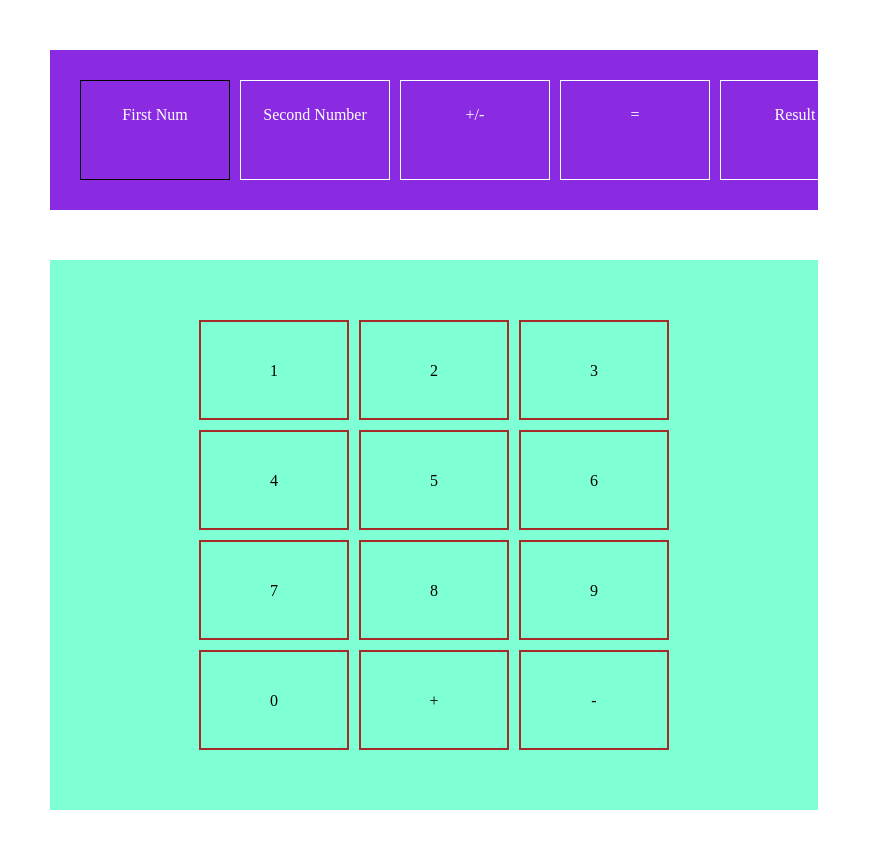
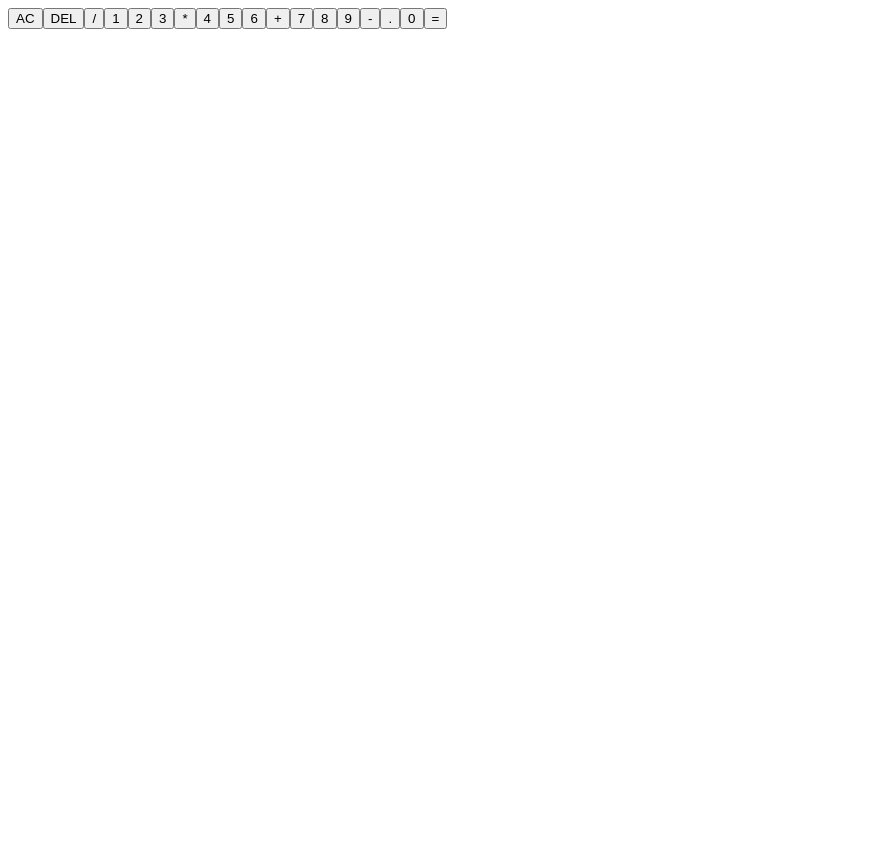
Before and after one commit to elvisonob/Arithmetic-App, a React (Create React App) app: page / in a window 1280 px wide. Shown: the top 848 px of the page, without its empty margins (0-873 px from the left). After the commit the page ends 800 px from the top, so only its background shows below. Built offline with nearby package versions, Linux system fonts and the light colour scheme.

Commit message:
setting app up

```diff
--- a/src/components/App.js
+++ b/src/components/App.js
@@ -1,13 +1,31 @@
-import { Fragment } from 'react';
-import DisplayScreen from './DisplayScreen';
-import NumbersScreen from './NumbersScreen';
+import './styles.css';
 
 const App = () => {
   return (
-    <Fragment>
-      <DisplayScreen />
-      <NumbersScreen />
-    </Fragment>
+    <div className="calculator-grid">
+      <div className="output">
+        <div className="previous-operand"></div>
+        <div className="current-operand"></div>
+      </div>
+      <button className="span-two">AC</button>
+      <button>DEL</button>
+      <button>/</button>
+      <button>1</button>
+      <button>2</button>
+      <button>3</button>
+      <button>*</button>
+      <button>4</button>
+      <button>5</button>
+      <button>6</button>
+      <button>+</button>
+      <button>7</button>
+      <button>8</button>
+      <button>9</button>
+      <button>-</button>
+      <button>.</button>
+      <button>0</button>
+      <button className="span-two">=</button>
+    </div>
   );
 };
 
--- a/src/components/DisplayScreen.js
+++ /dev/null
@@ -1,35 +0,0 @@
-import classes from './DisplayScreen.module.css';
-
-const DisplayScreen = () => {
-  return (
-    <div className={classes.container}>
-      <p className={classes['first-number']}>
-        <div className={classes.top}></div>
-        <div className={classes.middle}>First Num</div>
-        <div className={classes.bottom}></div>
-      </p>
-      <p className={classes['arithmetic-sign']}>
-        <div className={classes.top}></div>
-        <div className={classes.middle}>+/-</div>
-        <div className={classes.bottom}></div>
-      </p>
-      <p className={classes['second-number']}>
-        <div className={classes.top}></div>
-        <div className={classes.middle}>Second Number</div>
-        <div className={classes.bottom}></div>
-      </p>
-      <p className={classes['equal-sign']}>
-        <div className={classes.top}></div>
-        <div className={classes.middle}>=</div>
-        <div className={classes.bottom}></div>
-      </p>
-      <p className={classes.result}>
-        <div className={classes.top}></div>
-        <div className={classes.middle}>Result</div>
-        <div className={classes.bottom}></div>
-      </p>
-    </div>
-  );
-};
-
-export default DisplayScreen;
--- a/src/components/DisplayScreen.module.css
+++ /dev/null
@@ -1,57 +0,0 @@
-* {
-    margin: 0;
-    padding: 0;
-    box-sizing: border-box;
-}
-
-.container {
-    display: grid;
-    grid-template: 'first-number second-number arithmetic-sign equal-sign result' 100px / 150px 150px 150px 150px 150px;
-    /* border: 2px solid black; */
-    width: 60%;
-    padding: 30px;
-    margin: 50px;
-    grid-gap: 10px;
-    background-color: blueviolet;
-    color: white;
-}
-
-.first-number {
-    grid-area: first-number;
-    border: 1px solid black;
-    text-align: center;
-    display: grid;
-    grid-template-rows: 25px 1fr 25px;
-}
-
-.second-number {
-    grid-area: second-number;
-    border: 1px solid white;
-    text-align: center;
-    display: grid;
-    grid-template-rows: 25px 1fr 25px;
-}
-
-.arithmetic-sign {
-    grid-area: arithmetic-sign;
-    border: 1px solid white;
-    text-align: center;
-    display: grid;
-    grid-template-rows: 25px 1fr 25px;
-}
-
-.equal-sign {
-    grid-area: equal-sign;
-    border: 1px solid white;
-    text-align: center;
-    display: grid;
-    grid-template-rows: 25px 1fr 25px;
-}
-
-.result {
-    grid-area: result;
-    border: 1px solid white;
-    text-align: center;
-    display: grid;
-    grid-template-rows: 25px 1fr 25px;
-}
--- a/src/components/NumbersScreen.js
+++ /dev/null
@@ -1,22 +0,0 @@
-import classes from './NumbersScreen.module.css';
-
-const NumbersScreen = () => {
-  return (
-    <div className={classes.container2}>
-      <p className={classes.one}>1</p>
-      <p className={classes.two}>2</p>
-      <p className={classes.three}>3</p>
-      <p className={classes.four}>4</p>
-      <p className={classes.five}>5</p>
-      <p className={classes.six}>6</p>
-      <p className={classes.seven}>7</p>
-      <p className={classes.eight}>8</p>
-      <p className={classes.nine}>9</p>
-      <p className={classes.zero}>0</p>
-      <p className={classes.addition}>+</p>
-      <p className={classes.subtraction}>-</p>
-    </div>
-  );
-};
-
-export default NumbersScreen;
--- a/src/components/NumbersScreen.module.css
+++ /dev/null
@@ -1,89 +0,0 @@
-* {
-    margin: 0;
-    padding: 0;
-    box-sizing: border-box;
-}
-
-.container2 {
-    display: grid;
-    grid-template: 'one two three' 100px 'four five six' 100px 'seven eight nine' 100px 'zero addition subtraction' 100px / 150px 150px 150px;
-    width: 60%;
-    padding: 60px;
-    margin: 50px;
-    grid-gap: 10px;
-    justify-content: center;
-    text-align: center;
-    background-color: aquamarine;
-}
-
-.one {
-    grid-area: one;
-    border: 2px solid brown;
-    padding-top: 40px;
-}
-
-.two {
-    grid-area: two;
-    border: 2px solid brown;
-    padding-top: 40px;
-}
-
-.three {
-    grid-area: three;
-    border: 2px solid brown;
-    padding-top: 40px;
-}
-
-.four {
-    grid-area: four;
-    border: 2px solid brown;
-    padding-top: 40px;
-}
-
-.five {
-    grid-area: five;
-    border: 2px solid brown;
-    padding-top: 40px;
-}
-
-.six {
-    grid-area: six;
-    border: 2px solid brown;
-    padding-top: 40px;
-}
-
-.seven {
-    grid-area: seven;
-    border: 2px solid brown;
-    padding-top: 40px;
-}
-
-.eight {
-    grid-area: eight;
-    border: 2px solid brown;
-    padding-top: 40px;
-}
-
-.nine {
-    grid-area: nine;
-    border: 2px solid brown;
-    padding-top: 40px;
-}
-
-.zero {
-    grid-area: zero;
-    border: 2px solid brown;
-    padding-top: 40px;
-}
-
-.addition {
-    grid-area: addition;
-    border: 2px solid brown;
-    padding-top: 40px;
-}
-
-.subtraction {
-    grid-area: subtraction;
-    border: 2px solid brown;
-    padding-top: 40px;
-}
```
Also changed, not shown: src/components/styles.css (added).
